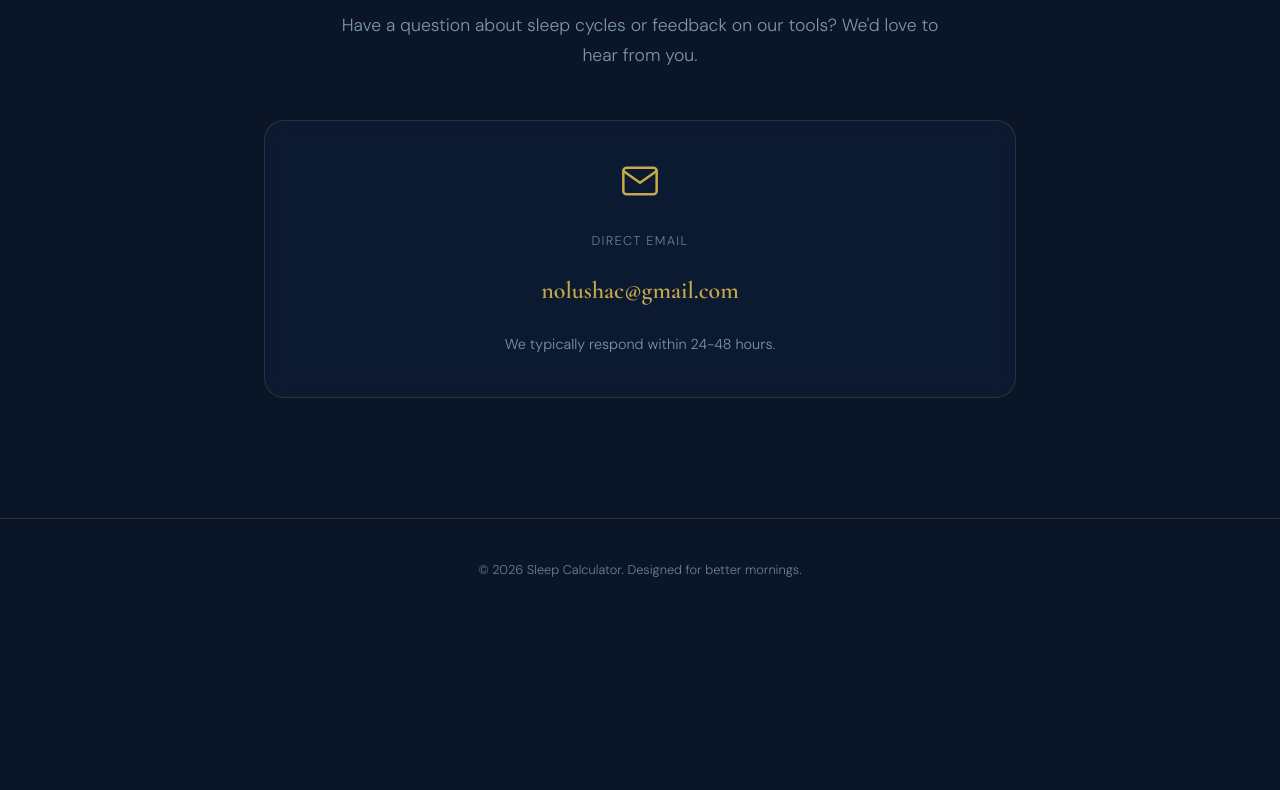
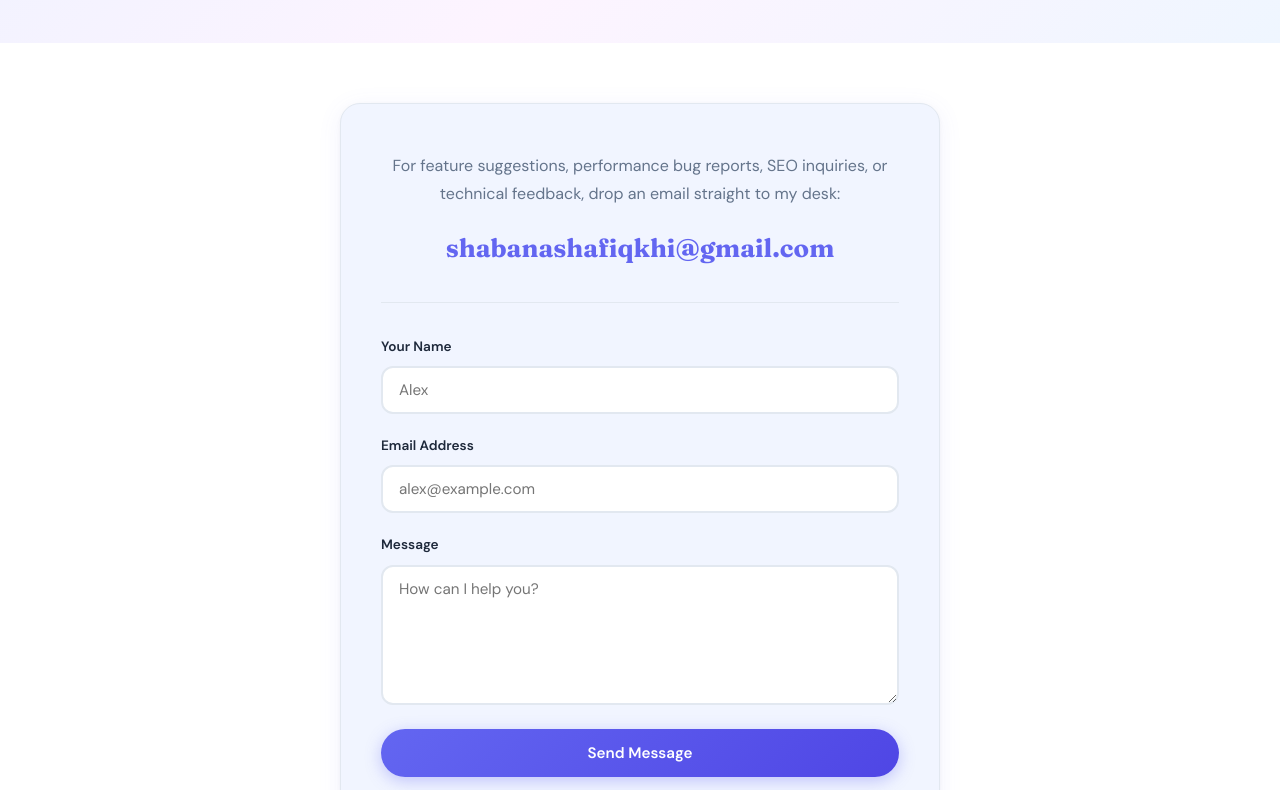
Before and after one commit to sleepcalculator/sleepcalculator.github.io, a plain HTML site: page contact.html in a window 1280 px wide. Shown: the part 271-1061 px from the top of the page. Before the commit the page ends 891 px from the top, so only its background shows below. Drawn offline with nearby package versions, Linux system fonts and the light colour scheme.

Commit message:
Update contact.html

```diff
--- a/contact.html
+++ b/contact.html
@@ -1,6 +1,7 @@
 <!DOCTYPE html>
 <html lang="en">
 <head>
+  <!-- Google tag -->
   <script async src="https://www.googletagmanager.com/gtag/js?id=G-ENSHGPNZ23"></script>
   <script>
     window.dataLayer = window.dataLayer || [];
@@ -10,118 +11,124 @@
   </script>
   <meta charset="UTF-8" />
   <meta name="viewport" content="width=device-width, initial-scale=1.0" />
-  <title>Contact Us – Sleep Calculator</title>
-  <meta name="description" content="Get in touch with the Sleep Calculator team for feedback, support, or inquiries." />
-  <link rel="canonical" href="https://sleepcalculator.github.io/contact.html" />
+  <title>Contact Us - SleepCalculator</title>
+  <meta name="description" content="Get in touch with Caroline at SleepCalculator. Reach out for feedback, technical developer questions, or support queries." />
+  <meta name="robots" content="index, follow" />
+  <link rel="canonical" href="https://sleepcalculator.github.io/contact" />
+  <link rel="icon" type="image/png" sizes="32x32" href="/favicon.png">
 
-  <link rel="preconnect" href="https://fonts.googleapis.com">
-  <link rel="preconnect" href="https://fonts.gstatic.com" crossorigin>
-  <link href="https://fonts.googleapis.com/css2?family=Cormorant+Garamond:ital,wght@0,300;0,400;0,600;1,300;1,400&family=DM+Sans:wght@300;400;500&display=swap" rel="stylesheet">
+  <!-- Google Fonts -->
+  <link rel="preconnect" href="https://fonts.googleapis.com" />
+  <link rel="preconnect" href="https://fonts.gstatic.com" crossorigin />
+  <link href="https://fonts.googleapis.com/css2?family=Fraunces:wght@600;700&family=DM+Sans:wght@400;500;600&display=swap" rel="stylesheet" />
 
+  <link rel="stylesheet" href="style.css" />
   <style>
-    :root {
-      --ink: #0a1628; --deep: #0d1b2e; --mid: #112240; --panel: #152a47;
-      --border: rgba(201,168,76,0.18); --gold: #c9a84c; --gold-dim: rgba(201,168,76,0.55);
-      --moon: #e8d5a3; --text: #d8e8f5; --soft: #7a93b0; --muted: #6a7f96;
+    .contact-hero {
+      background: linear-gradient(135deg, #eef2ff 0%, #fdf4ff 50%, #eff6ff 100%);
+      padding: 140px 0 60px;
+      text-align: center;
     }
-
-    *, *::before, *::after { box-sizing: border-box; margin: 0; padding: 0; }
-    body {
-      background: var(--ink); color: var(--text);
-      font-family: 'DM Sans', sans-serif; font-weight: 300; line-height: 1.7;
-      min-height: 100vh; position: relative;
+    .contact-section {
+      background: var(--bg-card);
+      padding: 60px 0 96px;
     }
-
-    body::before {
-      content: ''; position: fixed; inset: 0;
-      background: radial-gradient(ellipse 80% 60% at 50% 0%, rgba(74,143,168,0.08) 0%, transparent 60%);
-      z-index: 0; pointer-events: none;
+    .contact-card {
+      max-width: 600px;
+      margin: 0 auto;
+      background: var(--bg-alt);
+      border-radius: var(--radius);
+      padding: 40px;
+      border: 1px solid var(--border);
+      box-shadow: var(--shadow);
     }
-
-    .container { max-width: 800px; margin: 0 auto; padding: 120px 24px 80px; position: relative; z-index: 1; text-align: center; }
-
-    nav {
-      position: fixed; top: 0; left: 0; right: 0; z-index: 100; padding: 16px 0;
-      background: rgba(10,22,40,0.8); backdrop-filter: blur(20px); border-bottom: 1px solid var(--border);
+    .contact-info-block {
+      text-align: center;
+      margin-bottom: 32px;
     }
-    .nav-inner { max-width: 1140px; margin: 0 auto; padding: 0 24px; display: flex; justify-content: space-between; align-items: center; }
-    .nav-logo { text-decoration: none; color: var(--moon); font-family: 'Cormorant Garamond', serif; font-size: 1.35rem; font-weight: 600; }
-
-    h1 { font-family: 'Cormorant Garamond', serif; font-size: 3.5rem; color: var(--moon); margin-bottom: 20px; }
-    p.subtitle { font-size: 1.1rem; color: var(--soft); margin-bottom: 50px; max-width: 600px; margin-left: auto; margin-right: auto; }
-
-    .contact-card {
-      background: rgba(17, 34, 64, 0.4);
-      border: 1px solid var(--border);
-      padding: 40px;
-      border-radius: 20px;
-      backdrop-filter: blur(10px);
-      margin-bottom: 40px;
-      transition: border-color 0.3s ease;
+    .contact-info-block p {
+      margin-top: 8px;
     }
-    .contact-card:hover { border-color: var(--gold-dim); }
-
     .email-link {
-      font-size: 1.5rem;
-      color: var(--gold);
-      text-decoration: none;
-      font-family: 'Cormorant Garamond', serif;
-      font-weight: 600;
-      display: block;
-      margin: 20px 0;
+      font-family: 'Fraunces', serif;
+      font-size: 1.6rem;
+      color: var(--primary);
+      font-weight: 700;
       word-break: break-all;
+      transition: color 0.2s;
     }
-    .email-link:hover { color: var(--moon); text-decoration: underline; }
-
-    .back-link { display: inline-block; margin-bottom: 20px; color: var(--gold); text-decoration: none; font-size: 0.9rem; }
-    footer { padding: 40px 0; border-top: 1px solid var(--border); text-align: center; font-size: 0.8rem; color: var(--muted); position: relative; z-index: 1; }
+    .email-link:hover {
+      color: var(--primary-dark);
+    }
+    .form-input {
+      width: 100%;
+      padding: 12px 16px;
+      border: 2px solid var(--border);
+      border-radius: var(--radius-sm);
+      font-family: 'DM Sans', sans-serif;
+      font-size: 0.95rem;
+      color: var(--text);
+      outline: none;
+      transition: border-color 0.2s;
+      background: #fff;
+    }
+    .form-input:focus {
+      border-color: var(--primary);
+    }
+    .form-textarea {
+      min-height: 140px;
+      resize: vertical;
+    }
   </style>
-
-  <script type="application/ld+json">
-  {
-    "@context": "https://schema.org",
-    "@type": "ContactPage",
-    "name": "Contact Us - Sleep Calculator",
-    "url": "https://sleepcalculator.github.io/contact.html",
-    "description": "Contact information for Sleep Calculator inquiries.",
-    "mainEntity": {
-      "@type": "ContactPoint",
-      "contactType": "customer support",
-      "email": "nolushac@gmail.com",
-      "url": "https://sleepcalculator.github.io/contact.html"
-    }
-  }
-  </script>
 </head>
 <body>
 
-<nav>
-  <div class="nav-inner">
-    <a href="index.html" class="nav-logo">Sleep<em style="font-style:italic;color:#c9a84c">Calc</em></a>
+  <div id="header-root"></div>
+
+  <main>
+    <section class="contact-hero">
+      <div class="container">
+        <span class="section-tag">✦ Say Hello</span>
+        <h1>Get In Touch</h1>
       </div>
-</nav>
+    </section>
 
+    <section class="contact-section">
       <div class="container">
-  <a href="index.html" class="back-link">← Back to Calculator</a>
-  <h1>Get in Touch</h1>
-  <p class="subtitle">Have a question about sleep cycles or feedback on our tools? We'd love to hear from you.</p>
-
         <div class="contact-card">
-    <svg width="40" height="40" viewBox="0 0 24 24" fill="none" stroke="#c9a84c" stroke-width="1.5" stroke-linecap="round" stroke-linejoin="round" style="margin-bottom: 20px;">
-      <path d="M4 4h16c1.1 0 2 .9 2 2v12c0 1.1-.9 2-2 2H4c-1.1 0-2-.9-2-2V6c0-1.1.9-2 2-2z"></path>
-      <polyline points="22,6 12,13 2,6"></polyline>
-    </svg>
-    <p style="text-transform: uppercase; letter-spacing: 0.1em; font-size: 0.8rem; color: var(--muted);">Direct Email</p>
-    <a href="mailto:nolushac@gmail.com" class="email-link">nolushac@gmail.com</a>
-    <p style="color: var(--soft); font-size: 0.9rem;">We typically respond within 24-48 hours.</p>
+          <div class="contact-info-block">
+            <p>For feature suggestions, performance bug reports, SEO inquiries, or technical feedback, drop an email straight to my desk:</p>
+            <div style="margin-top: 20px;">
+              <a href="mailto:shabanashafiqkhi@gmail.com" class="email-link">shabanashafiqkhi@gmail.com</a>
             </div>
           </div>
 
-<footer>
-  <div class="container" style="padding: 0;">
-    &copy; 2026 Sleep Calculator. Designed for better mornings.
+          <hr style="border: none; border-top: 1px solid var(--border); margin: 32px 0;" />
+
+          <!-- Form setup ready to capture basic details -->
+          <form class="planner-form" onsubmit="event.preventDefault(); alert('Thank you! Please click the email link above to send your message directly via email to Caroline.');">
+            <div class="form-group" style="margin-bottom: 20px;">
+              <label for="contact-name">Your Name</label>
+              <input type="text" id="contact-name" class="form-input" placeholder="Alex" required />
             </div>
-</footer>
+            <div class="form-group" style="margin-bottom: 20px;">
+              <label for="contact-email">Email Address</label>
+              <input type="email" id="contact-email" class="form-input" placeholder="alex@example.com" required />
+            </div>
+            <div class="form-group" style="margin-bottom: 24px;">
+              <label for="contact-message">Message</label>
+              <textarea id="contact-message" class="form-input form-textarea" placeholder="How can I help you?" required></textarea>
+            </div>
+            <button type="submit" class="btn btn-primary" style="width: 100%; justify-content: center;">Send Message</button>
+          </form>
+        </div>
+      </div>
+    </section>
+  </main>
 
+  <div id="footer-root"></div>
+
+  <script src="header.js"></script>
+  <script src="footer.js"></script>
 </body>
 </html>
```
Lines whose indentation alone changed are shown as unchanged.
